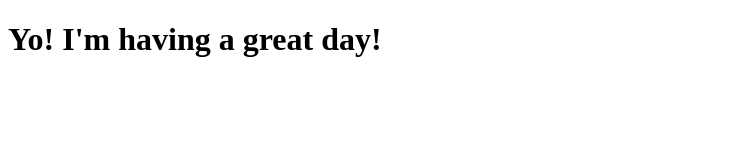
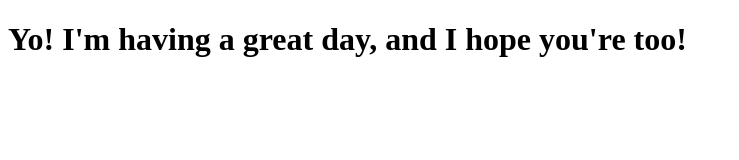
Before and after one commit to Nick3l05/test, a plain HTML site: page site/index.html in a window 1280 px wide. Shown: the whole page, without its empty margins (0-739 px from the left). Drawn offline with Linux system fonts and the light colour scheme.

Commit message:
Small addition to our page content.

```diff
--- a/site/index.html
+++ b/site/index.html
@@ -5,6 +5,6 @@
 	<title>Hello World</title>
 </head>
 <body>
-<h1> Yo! I'm having a great day!<h1>
+<h1> Yo! I'm having a great day, and I hope you're too!<h1>
 </body>
 </html>
```
